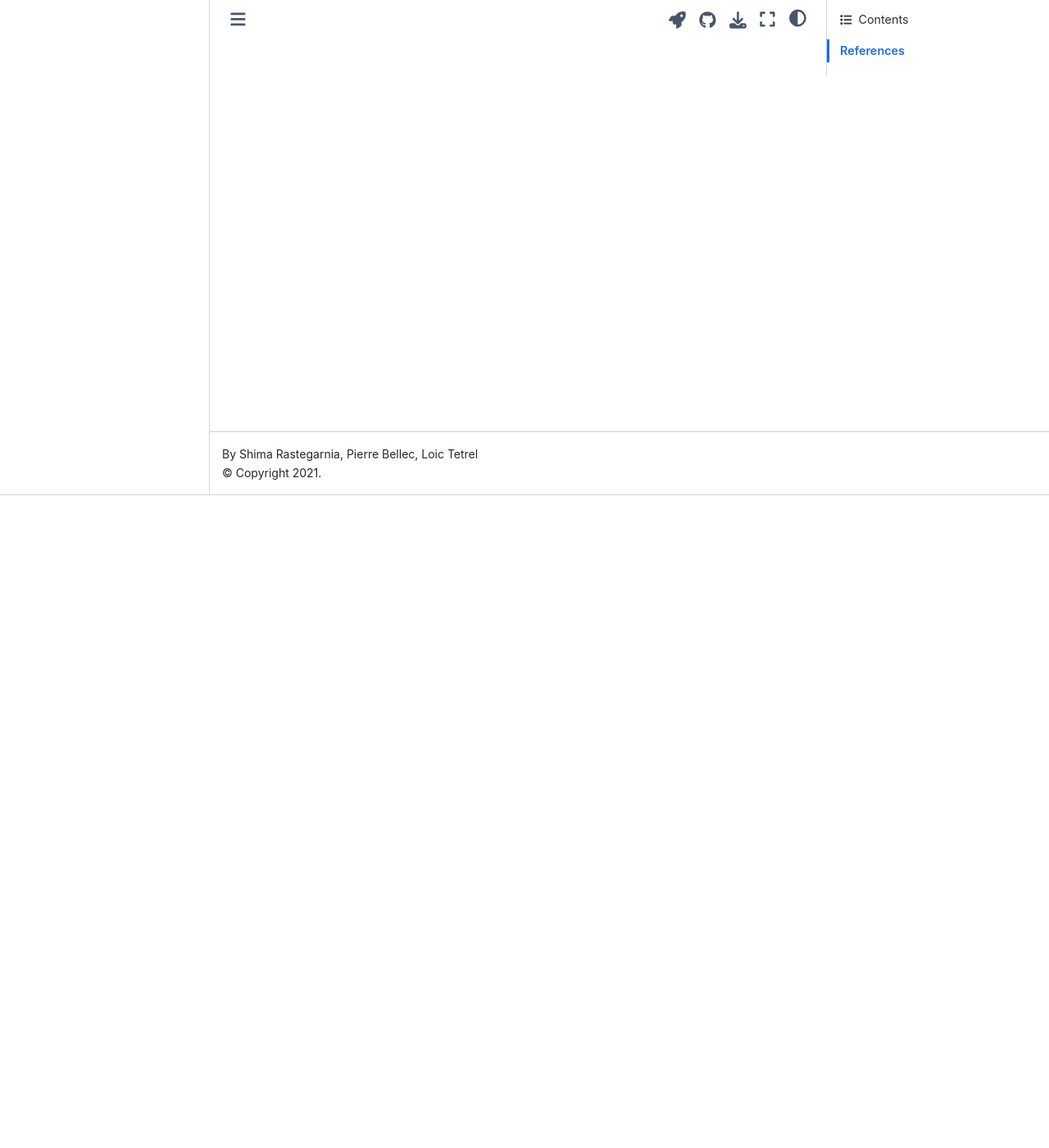
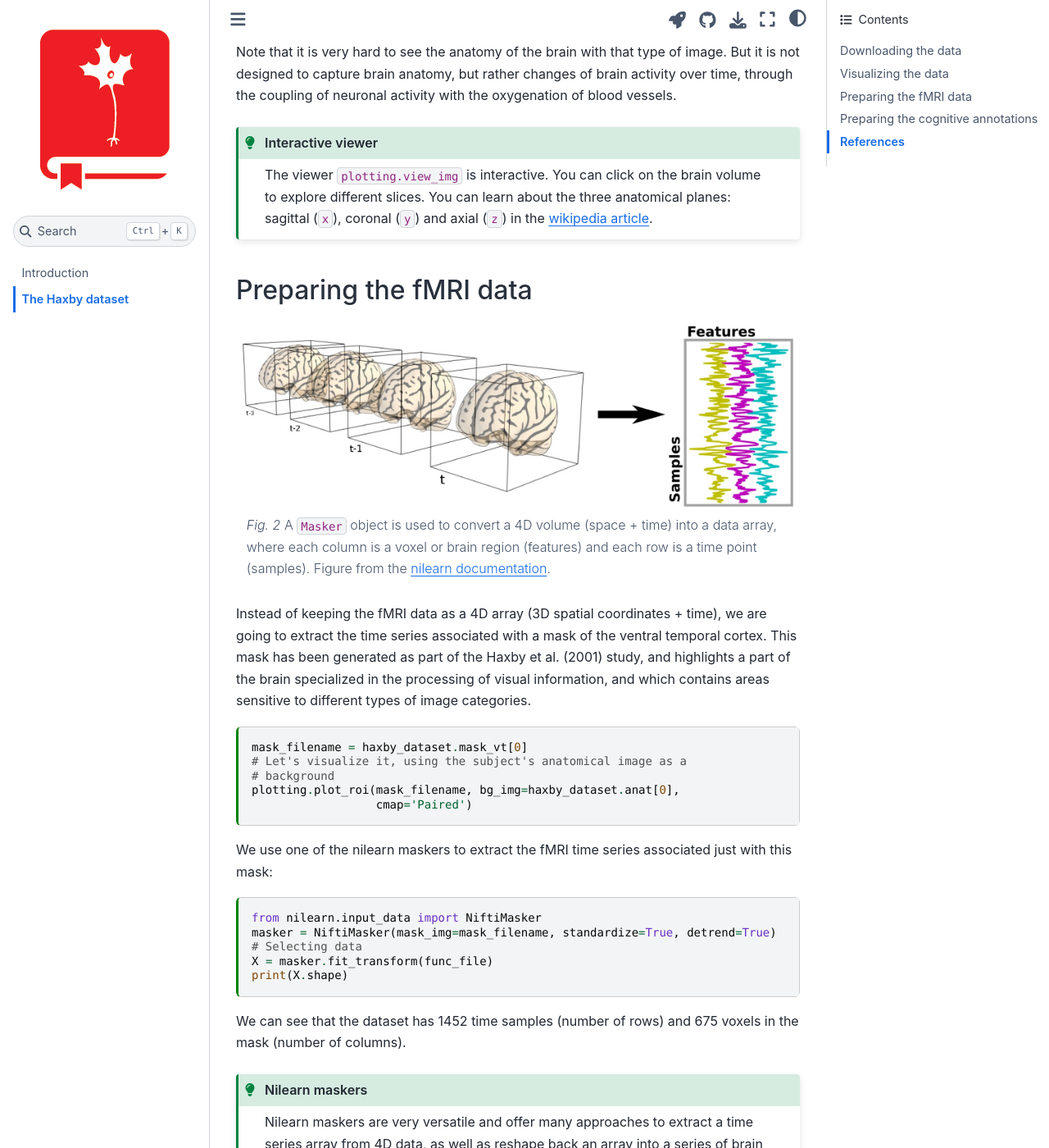
Before and after one commit to main-educational/brain_encoding_decoding, a Jupyter Book: the page built from content/haxby_data.md, in a window 1280 px wide and 1400 px high, scrolled down 796 px. Shown: the whole window at 82% size. Built offline with Jupyter Book 1.0.4 settings and Sphinx 7.4.7 and the Sphinx Book theme 1.1.4, drawn with Linux system fonts in a browser that asks for light colours; comment, search, counter and statistics services are not loaded; cross-references to code outside the pages are shown as plain code; some of the changed text lies outside the part shown.

Commit message:
More work on the data preparation.

````diff
--- a/content/haxby_data.md
+++ b/content/haxby_data.md
@@ -14,7 +14,9 @@ kernelspec:
 ---
 
 # The Haxby dataset
- In the field of functional magnetic resonance imaging (fMRI), one of the first studies which have demonstrated the feasibility of brain decoding was the study by Haxby and colleagues (2001) {cite:p}`Haxby2001-vt`. In this study, subjects were presented with various images drawn from different categories. In this example, we try to decode the category of the image presented to the subject from brain data. We are first going to use nilearn to download one subject (number 4) from the Haxby dataset.
+
+## Downloading the data
+ In the field of functional magnetic resonance imaging (fMRI), one of the first studies which have demonstrated the feasibility of brain decoding was the study by Haxby and colleagues (2001) {cite:p}`Haxby2001-vt`. Subjects were presented with various images drawn from different categories. In this tutorial, we will try to decode the category of the image presented to the subject from brain data. We are first going to use nilearn to download one subject (number 4) from the Haxby dataset.
 
 ```{code-cell} python3
 :tags: ["remove-output"]
@@ -23,8 +25,82 @@ from nilearn import datasets
 # We are fetching the data for subject 4
 data_dir = os.path.join('..', 'data')
 sub_no = 4
-haxby_ds = datasets.fetch_haxby(subjects=[sub_no], fetch_stimuli=True, data_dir=data_dir)
-func_file = haxby_ds.func[0]
+haxby_dataset = datasets.fetch_haxby(subjects=[sub_no], fetch_stimuli=True, data_dir=data_dir)
+func_file = haxby_dataset.func[0]
+```
+## Visualizing the data
+The data includes `nii` files, which contains images of brain volumes, either anatomical or functional. We can examine one functional volume using nilearn's plotting tools. Because fmri data are 4D we use [nilearn.image.mean_img](https://nilearn.github.io/modules/generated/nilearn.image.mean_img.html#nilearn.image.mean_img) to extract the average brain volume.
+```{code-cell} python3
+from nilearn import plotting
+from nilearn.image import mean_img
+plotting.view_img(mean_img(func_file), threshold=None)
+```
+Note that it is very hard to see the anatomy of the brain with that type of image. But it is not designed to capture brain anatomy, but rather changes of brain activity over time, through the coupling of neuronal activity with the oxygenation of blood vessels.
+
+```{admonition} Interactive viewer
+:class: tip
+The viewer `plotting.view_img` is interactive. You can click on the brain volume to explore different slices. You can learn about the three anatomical planes: sagittal (`x`), coronal (`y`) and axial (`z`) in the [wikipedia article](https://en.wikipedia.org/wiki/Anatomical_plane).
+```
+
+## Preparing the fMRI data
+```{figure} haxby_data/masker.png
+---
+width: 800px
+name: masker-fig
+---
+A `Masker` object is used to convert a 4D volume (space + time) into a data array, where each column is a voxel or brain region (features) and each row is a time point (samples). Figure from the [nilearn documentation](https://nilearn.github.io/stable/manipulating_images/masker_objects.html).
+```
+Instead of keeping the fMRI data as a 4D array (3D spatial coordinates + time), we are going to extract the time series associated with a mask of the ventral temporal cortex. This mask has been generated as part of the Haxby et al. (2001) study, and highlights a part of the brain specialized in the processing of visual information, and which contains areas sensitive to different types of image categories.
+
+```{code-cell} python3
+mask_filename = haxby_dataset.mask_vt[0]
+# Let's visualize it, using the subject's anatomical image as a
+# background
+plotting.plot_roi(mask_filename, bg_img=haxby_dataset.anat[0],
+                  cmap='Paired')
+```
+
+We use one of the nilearn maskers to extract the fMRI time series associated just with this mask:
+```{code-cell} python3
+from nilearn.input_data import NiftiMasker
+masker = NiftiMasker(mask_img=mask_filename, standardize=True, detrend=True)
+# Selecting data
+X = masker.fit_transform(func_file)
+print(X.shape)
+```
+We can see that the dataset has 1452 time samples (number of rows) and 675 voxels in the mask (number of columns).
+
+```{admonition} Nilearn maskers
+:class: tip
+Nilearn maskers are very versatile and offer many approaches to extract a time series array from 4D data, as well as reshape back an array into a series of brain volumes. You can learn more about nilearn maskers in this [documentation](https://nilearn.github.io/stable/manipulating_images/masker_objects.html).
+```
+
+## Preparing the cognitive annotations
+
+```{code-cell} python3
+import matplotlib.pyplot as plt
+
+from nilearn import datasets
+from nilearn.plotting import show
+
+stimulus_information = haxby_dataset.stimuli
+
+for stim_type in stimulus_information:
+  # skip control images, there are too many
+  if stim_type != 'controls':
+
+     file_names = stimulus_information[stim_type]
+
+     fig, axes = plt.subplots(6, 8)
+     fig.suptitle(stim_type)
+
+     for img_path, ax in zip(file_names, axes.ravel()):
+         ax.imshow(plt.imread(img_path), cmap=plt.cm.gray)
+
+     for ax in axes.ravel():
+         ax.axis("off")
+
+show()
 ```
 
 ## References
````
Also changed, not shown: content/haxby_data/masker.png (added), 3 other files.
